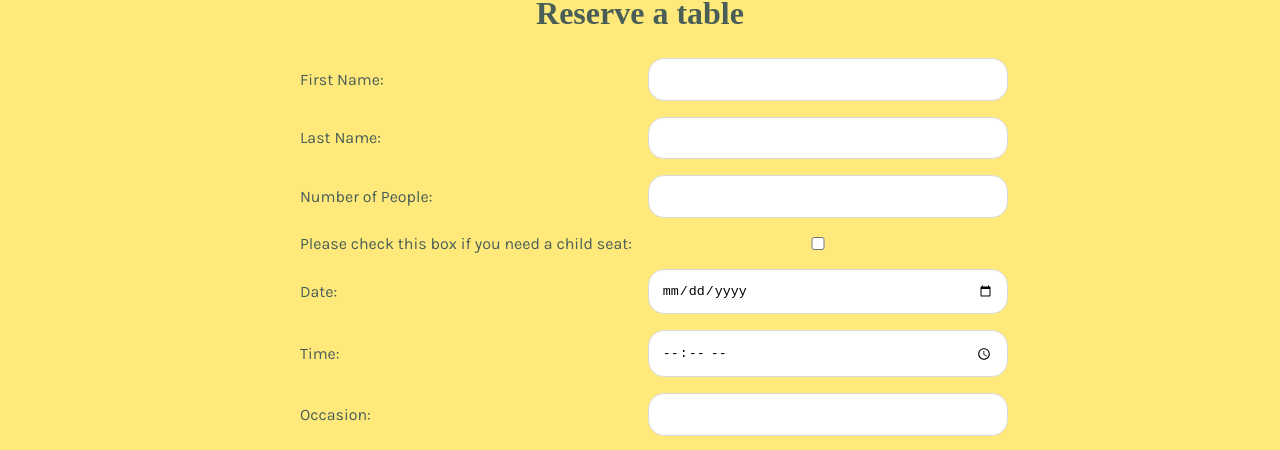
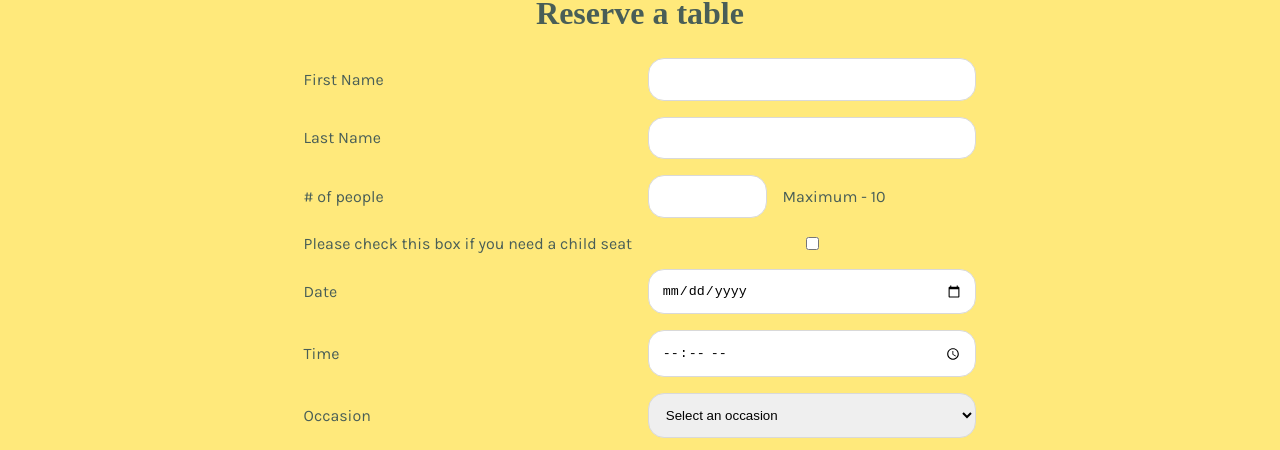
Before and after one commit to Dhwaniud/little-lemon-reservation, a React (Create React App) app: page /booking in a window 1280 px wide. Shown: the part 499-949 px from the top of the page. Built offline with nearby package versions, Linux system fonts and the light colour scheme; a web font is replaced by a local one.

Commit message:
add form validations

```diff
--- a/src/components/Reservations.js
+++ b/src/components/Reservations.js
@@ -9,14 +9,14 @@ function Reservations() {
         date: "",
         time: "",
         occasion: "",
-        mobileNumber: ""
+        mobileNumber: "",
     });
 
     const handleChange = (e) => {
         const { name, value, type, checked } = e.target;
         setFormData((prevData) => ({
             ...prevData,
-            [name]: type === "checkbox" ? checked : value
+            [name]: type === "checkbox" ? checked : value,
         }));
     };
 
@@ -25,14 +25,34 @@ function Reservations() {
         console.log("Form Data Submitted:", formData);
     };
 
+    const getDate = (monthsToAdd = 0) => {
+        const date = new Date();
+        date.setMonth(date.getMonth() + monthsToAdd);
+        const year = date.getFullYear();
+        const month = String(date.getMonth() + 1).padStart(2, "0");
+        const day = String(date.getDate()).padStart(2, "0");
+        return `${year}-${month}-${day}`;
+    };
+
+    const formatPhoneNumberForUI = (value) => {
+        // Format the number as +1 123-456-7890 for display
+        const formatted = value.replace(
+            /^(\d{3})(\d{3})(\d{0,4})$/,
+            "+1 $1-$2-$3"
+        );
+
+        return formatted.trim();
+    };
+
     return (
         <section className="reservations">
             <div className="container column">
                 <h1>Reserve a table</h1>
                 <form onSubmit={handleSubmit}>
                     <label>
-                        <span>First Name:</span>
+                        <span>First Name</span>
                         <input
+                            required
                             type="text"
                             name="firstName"
                             value={formData.firstName}
@@ -40,8 +60,9 @@ function Reservations() {
                         />
                     </label>
                     <label>
-                        <span>Last Name:</span>
+                        <span>Last Name</span>
                         <input
+                            required
                             type="text"
                             name="lastName"
                             value={formData.lastName}
@@ -49,59 +70,100 @@ function Reservations() {
                         />
                     </label>
                     <label>
-                        <span>Number of People:</span>
+                        <span># of people</span>
+                        <div className="no-of-people">
                             <input
+                                required
                                 type="number"
+                                min={1}
+                                max={10}
                                 name="numberOfPeople"
                                 value={formData.numberOfPeople}
                                 onChange={handleChange}
                             />
+                            <span>Maximum - 10</span>
+                        </div>
                     </label>
                     <label>
-                        <span>Please check this box if you need a child seat:</span>
+                        <span>
+                            Please check this box if you need a child seat
+                        </span>
                         <input
                             type="checkbox"
-                            name="agreeToTerms"
+                            name="childSeat"
                             checked={formData.childSeat}
                             onChange={handleChange}
                         />
                     </label>
                     <label>
-                        <span>Date:</span>
+                        <span>Date</span>
                         <input
+                            required
                             type="date"
                             name="date"
+                            min={getDate()}
+                            max={getDate(6)}
                             value={formData.date}
                             onChange={handleChange}
                         />
                     </label>
                     <label>
-                        <span>Time:</span>
+                        <span>Time</span>
                         <input
+                            required
                             type="time"
                             name="time"
+                            min="11:00"
+                            max="22:00"
                             value={formData.time}
                             onChange={handleChange}
                         />
                     </label>
                     <label>
-                        <span>Occasion:</span>
-                        <input
+                        <span>Occasion</span>
+                        <select
+                            required
                             name="occasion"
                             value={formData.occasion}
                             onChange={handleChange}
-                        />
+                        >
+                            <option value="">Select an occasion</option>
+                            <option value="birthday">Birthday</option>
+                            <option value="engagement">Engagement</option>
+                            <option value="anniversary">Anniversary</option>
+                        </select>
                     </label>
                     <label>
-                        <span>Contact Information:</span>
+                        <span>Contact Information</span>
                         <input
                             type="tel"
                             name="mobileNumber"
                             value={formData.mobileNumber}
-                            onChange={handleChange}
+                            onChange={(e) => {
+                                const digitsOnly = e.target.value
+                                    .replace(/\D/g, "")
+                                    .slice(-10); // Keep only the last 10 digits
+                                setFormData((prevData) => ({
+                                    ...prevData,
+                                    mobileNumber: digitsOnly,
+                                }));
+                            }}
+                            onFocus={(e) => {
+                                e.target.value = formData.mobileNumber; // Remove formatting on focus
+                            }}
+                            onBlur={(e) => {
+                                e.target.value = formatPhoneNumberForUI(
+                                    formData.mobileNumber
+                                ); // Apply formatting on blur
+                            }}
+                            placeholder="+1 123-456-7890"
+                            pattern="\d{10}" /* Matches 10-digit numbers */
+                            required
                         />
                     </label>
-                    <button className="btn btn-primary" type="submit">Reserve</button>
+                    <button className="btn btn-primary" type="submit">
+                        Reserve
+                    </button>
                 </form>
             </div>
         </section>
--- a/src/index.css
+++ b/src/index.css
@@ -321,11 +321,21 @@ nav ul li {
     align-items: center;
 }
 
-.reservations form input {
-    width: 100%;
+.reservations form input,
+.reservations form select {
     padding: 0.8rem;
     border: 1px solid var(--gray-2);
     border-radius: 16px;
+}
+
+.reservations form .no-of-people {
+    display: flex;
+    align-items: center;
+    gap: 1rem;
+}
+
+.reservations form .no-of-people input {
+    flex: 0.5;
 }
 
 /* Footer styles */
```
Lines whose indentation alone changed are shown as unchanged.
